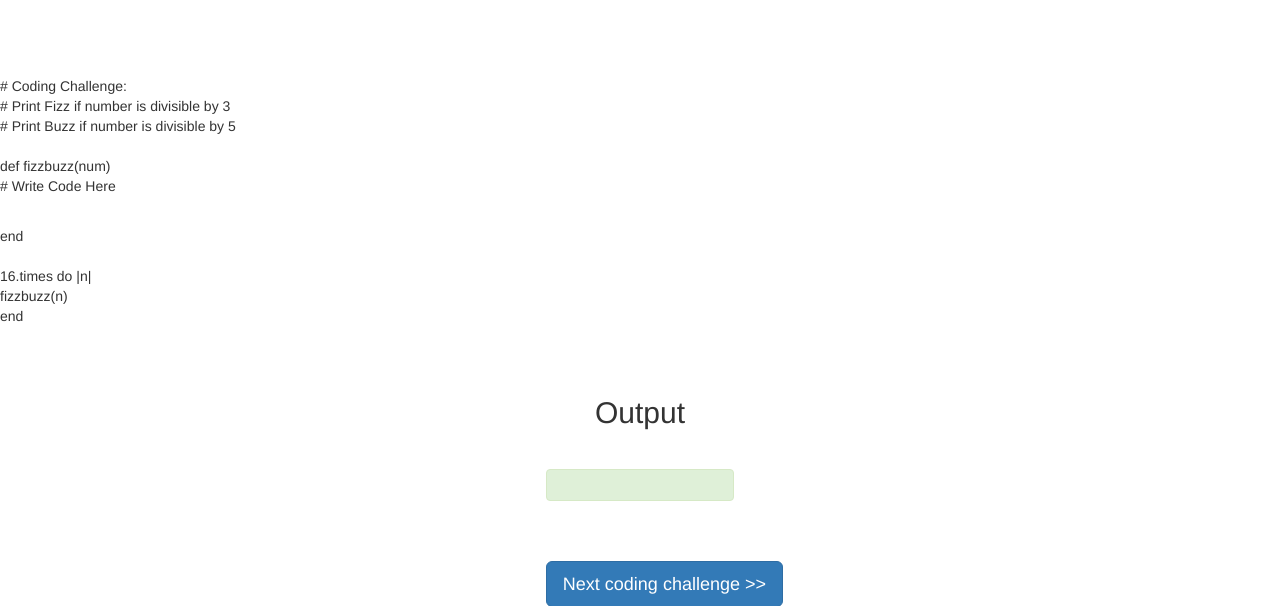
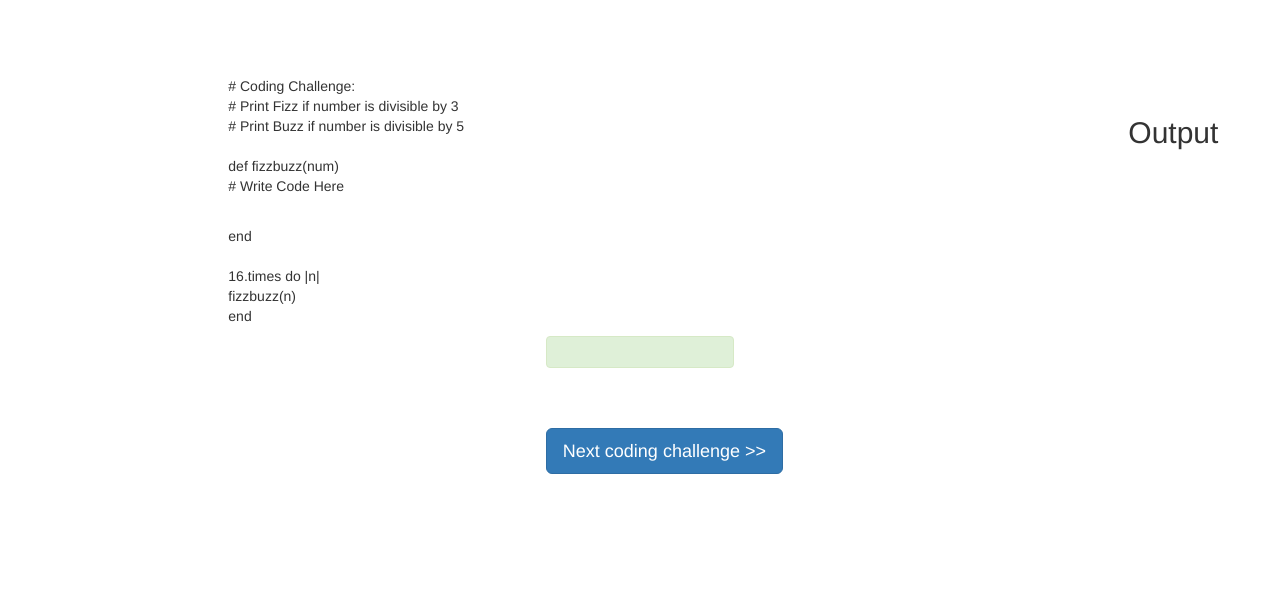
Before and after one commit to patnaa2/htn_2017, a Flask app: template templates/results_challenge.html in a window 1280 px wide. Shown: the top 606 px of the page. Run offline with Flask 2, Linux system fonts and the light colour scheme; the template is opened without the code that fills it, so the values that code supplies are empty; some libraries are stand-ins or nearby versions.

Commit message:
results_challenge html

```diff
--- a/templates/results_challenge.html
+++ b/templates/results_challenge.html
@@ -1,6 +1,6 @@
 {% extends "layout.html" %}
 {% block body %}
-
+	<div class="col-md-8 col-md-offset-2">
 	<br><p style="text-align: left;"># Coding Challenge: <br>
         # Print Fizz if number is divisible by 3 <br>
         # Print Buzz if number is divisible by 5 <br>
@@ -18,6 +18,7 @@
 	      fizzbuzz(n)<br>
 	    end<br>
 	</p>
+</div>
 	<center>
     <br>
     <br>
```
